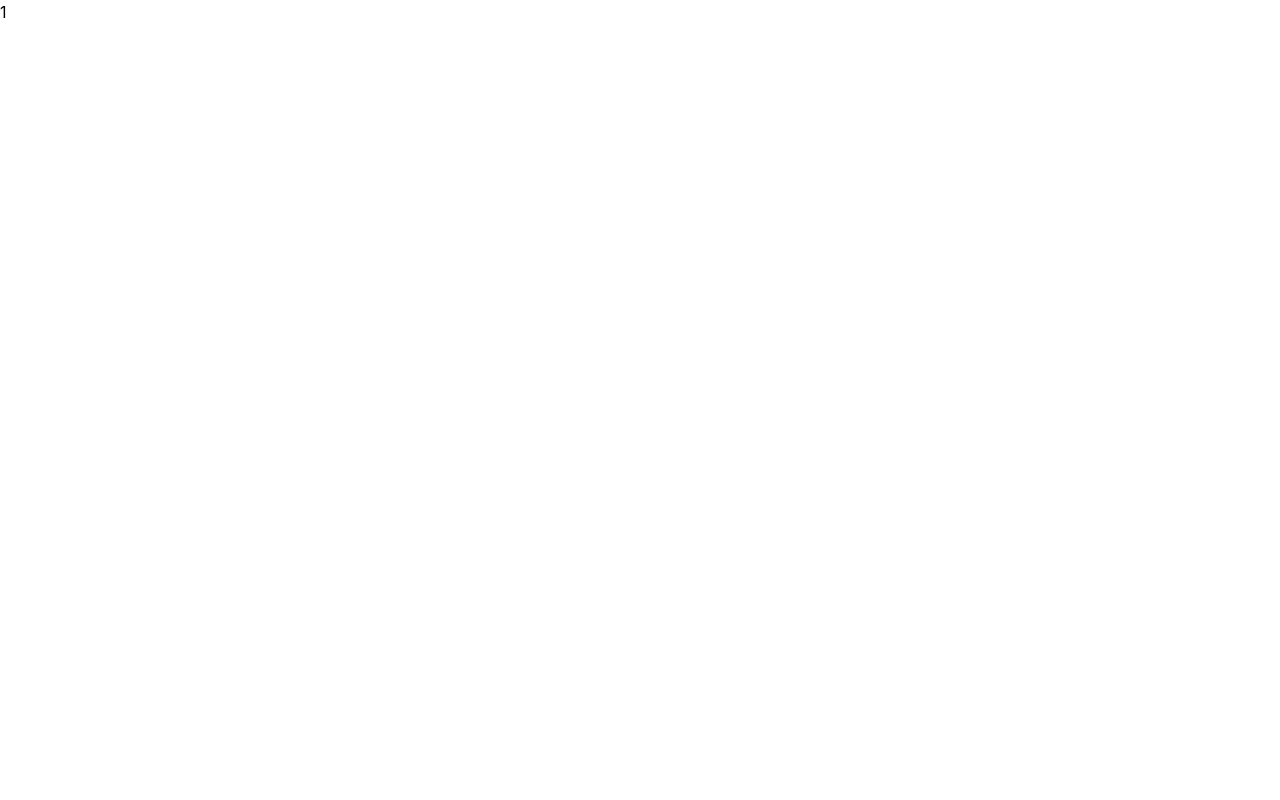
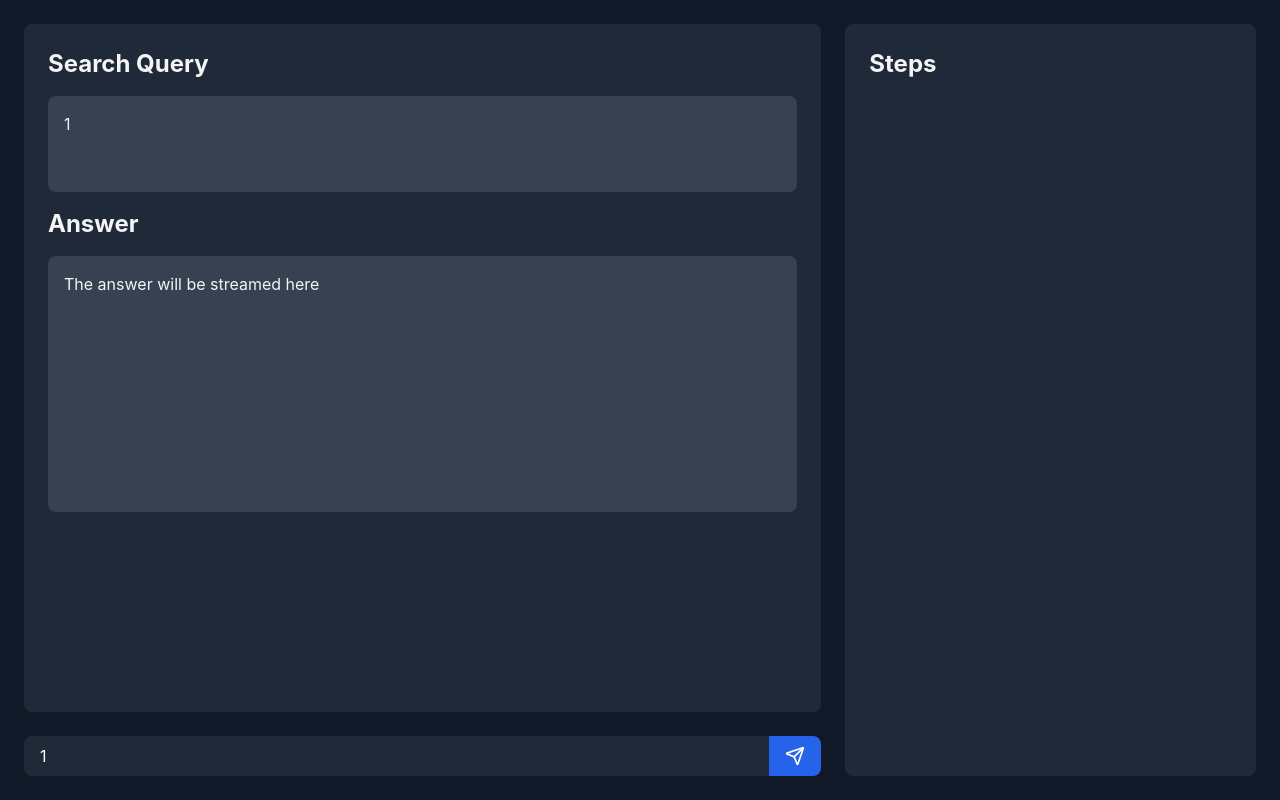
Before and after one commit to JarettForzano/janked-preplex, a React (Create React App) app: page /search/1 in a window 1280 px wide. Built offline with nearby package versions, Linux system fonts and the light colour scheme.

Commit message:
added display

```diff
--- a/src/App.js
+++ b/src/App.js
@@ -1,6 +1,6 @@
 import { BrowserRouter as Router, Routes, Route } from 'react-router-dom';
 import SearchEngine from './components/search';
-import Display from './components/display';
+import Display from './components/display.tsx';
 
 function App() {
   return (
--- a/src/components/display.jsx
+++ /dev/null
@@ -1,10 +0,0 @@
-import { useParams } from 'react-router-dom';
-
-export default function Display() {
-  const { query } = useParams();
-  return (
-    <div>
-      <h1>{decodeURIComponent(query)}</h1>
-    </div>
-  );
-}
--- /dev/null
+++ b/src/components/display.tsx
@@ -0,0 +1,74 @@
+import React, { useState } from 'react'
+import { Send } from 'lucide-react'
+import { useParams } from 'react-router-dom';
+
+export default function Display() {
+  const { query } = useParams();
+  const [answer, setAnswer] = useState('')
+  const [steps, setSteps] = useState([])
+
+  const handleSearch = async () => {
+    setAnswer('')
+    setSteps([])
+
+    const response = "This is a simulated answer to your query. It would normally be streamed from an API."
+    const simulatedSteps = [
+      "Analyzing query...",
+      "Searching database...",
+      "Processing results...",
+      "Generating response..."
+    ]
+
+    for (let step of simulatedSteps) {
+      setSteps(prev => [...prev, step])
+      await new Promise(resolve => setTimeout(resolve, 1000))
+    }
+
+    for (let char of response) {
+      setAnswer(prev => prev + char)
+      await new Promise(resolve => setTimeout(resolve, 50))
+    }
+  }
+
+  return (
+    <div className="flex h-screen bg-gray-900 text-gray-100 p-6">
+      <div className="flex-1 flex flex-col mr-6">
+        <div className="bg-gray-800 rounded-lg p-6 mb-6 flex-grow">
+          <h2 className="text-2xl font-bold mb-4">Search Query</h2>
+          <div className="bg-gray-700 rounded-lg p-4 h-24 mb-4">
+            {query || "Your search query will appear here"}
+          </div>
+          <h2 className="text-2xl font-bold mb-4">Answer</h2>
+          <div className="bg-gray-700 rounded-lg p-4 h-64 overflow-auto">
+            {answer || "The answer will be streamed here"}
+          </div>
+        </div>
+        <form onSubmit={handleSearch} className="flex">
+          <input
+            type="text"
+            value={query}
+            onChange={(e) => console.log(e.target.value)}
+            placeholder="Type your query here..."
+            className="flex-grow bg-gray-800 text-white rounded-l-lg px-4 py-2 focus:outline-none focus:ring-2 focus:ring-blue-500"
+          />
+          <button
+            type="submit"
+            className="bg-blue-600 hover:bg-blue-700 text-white rounded-r-lg px-4 py-2 transition duration-300 ease-in-out focus:outline-none focus:ring-2 focus:ring-blue-500"
+          >
+            <Send className="w-5 h-5" />
+          </button>
+        </form>
+      </div>
+      <div className="w-1/3 bg-gray-800 rounded-lg p-6">
+        <h2 className="text-2xl font-bold mb-4">Steps</h2>
+        <div className="space-y-2">
+          {steps.map((step, index) => (
+            <div key={index} className="bg-gray-700 rounded-lg p-2">
+              {step}
+            </div>
+          ))}
+        </div>
+      </div>
+    </div>
+  )
+}
--- a/src/components/search.jsx
+++ b/src/components/search.tsx
@@ -1,4 +1,4 @@
-import { useState } from 'react'
+import React, { useState } from 'react';
 import { Search, PlusCircle, Leaf, Calendar, Scale, Coffee } from 'lucide-react'
 import { useNavigate } from 'react-router-dom';
 
```
Also changed, not shown: src/components/followup.jsx (deleted), src/components/followup.tsx (added).
